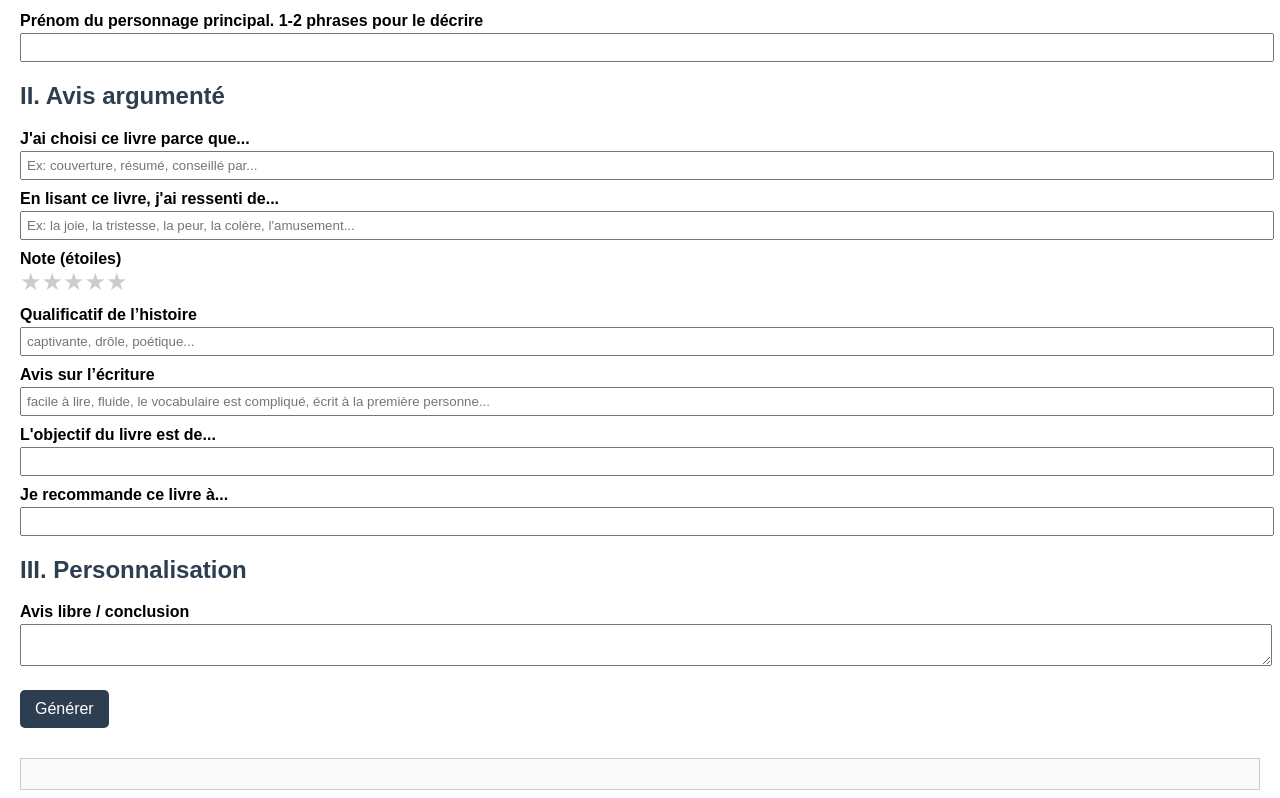
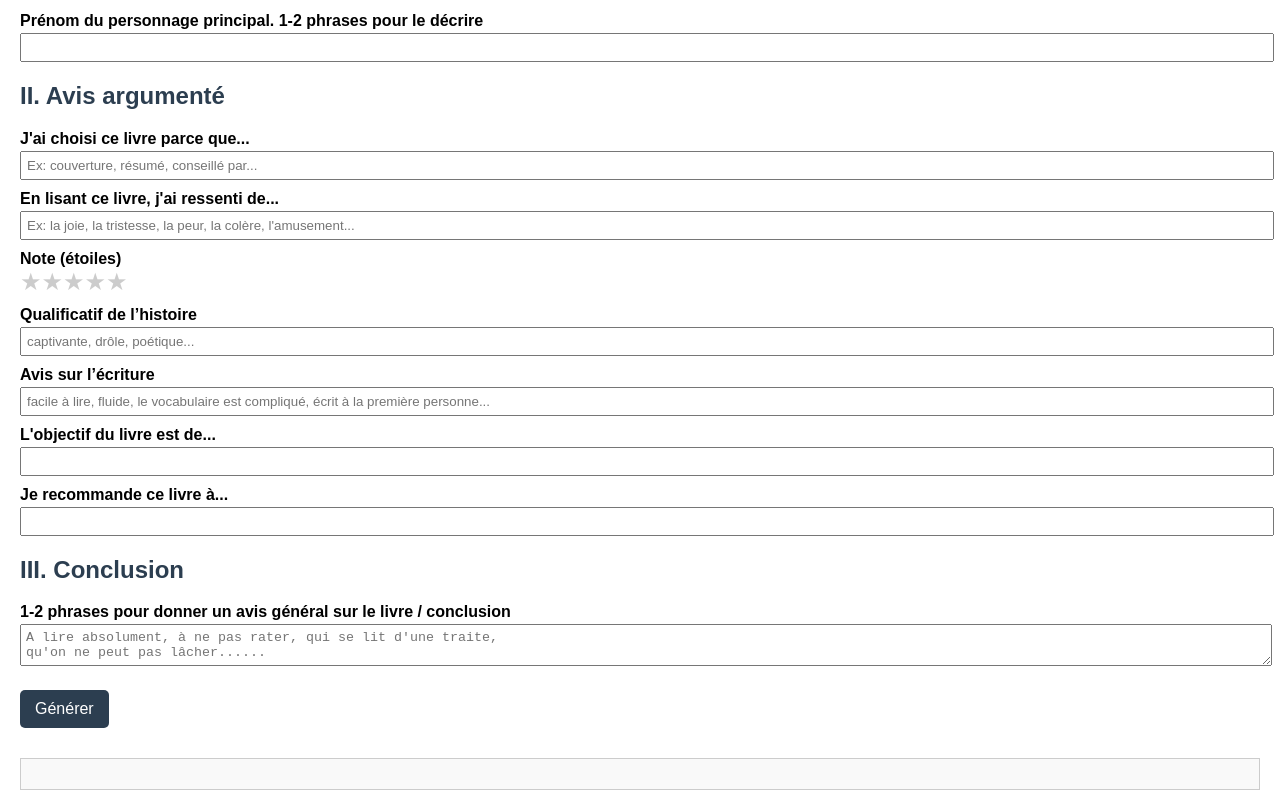
Before and after one commit to Cdiclorisseaux/version3, a plain HTML site: page index.html in a window 1280 px wide. Shown: the part 493-1291 px from the top of the page. Drawn offline with Linux system fonts and the light colour scheme.

Commit message:
Update index.html

```diff
--- a/index.html
+++ b/index.html
@@ -71,9 +71,10 @@
     <label>Je recommande ce livre à...</label>
     <input type="text" id="recommandation">
 
-    <h2>III. Personnalisation</h2>
-    <label>Avis libre / conclusion</label>
-    <textarea id="avisLibre"></textarea>
+    <h2>III. Conclusion</h2>
+    <label>1-2 phrases pour donner un avis général sur le livre / conclusion</label>
+    <textarea id="avisLibre" placeholder="A lire absolument, à ne pas rater, qui se lit d'une traite,
+qu'on ne peut pas lâcher......"></textarea>
 
     <button id="generer">Générer</button>
   </form>
```
